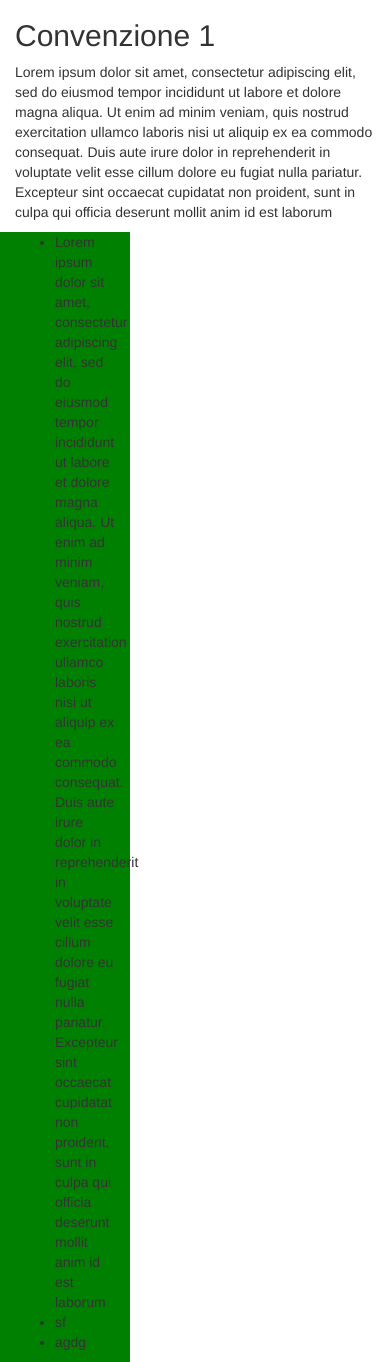
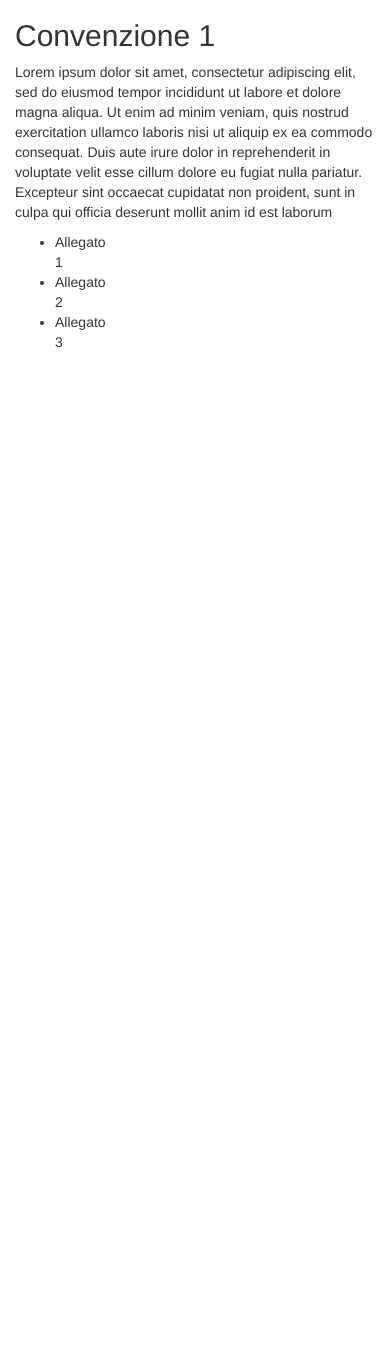
Before and after one commit to AliceZoemem/Betaconvenzioni, a PHP site: page /convenzione.php in a window 390 px wide. Shown: the part 163-1525 px from the top of the page. After the commit the page ends 844 px from the top, so only its background shows below. Run offline with PHP 8.4, Linux system fonts and the light colour scheme; some libraries are stand-ins or nearby versions.

Commit message:
Add files via upload

```diff
--- a/convenzione.php
+++ b/convenzione.php
@@ -15,10 +15,10 @@
 	<body>
 		<div class="container-fluid">
 			<div class="row">
-				<div class="col-sm-6">
+				<div class="col-sm-6" id="contenuto_img">
 					<img id="img_convenction" class="slider" src="/img/e.png"/>
 				</div>
-				<div class="col-sm-6">
+				<div class="col-sm-6" id="contenuto_testo">
 					<h2 id="title_convenction" >Convenzione 1</h2>
 					<div >
 						<p id="descrizione">Lorem ipsum dolor sit amet, consectetur adipiscing elit, sed do eiusmod tempor incididunt ut labore et dolore magna aliqua. Ut enim ad minim veniam, quis nostrud exercitation ullamco laboris nisi ut aliquip ex ea commodo consequat. Duis aute irure dolor in reprehenderit in voluptate velit esse cillum dolore eu fugiat nulla pariatur. Excepteur sint occaecat cupidatat non proident, sunt in culpa qui officia deserunt mollit anim id est laborum</p>
@@ -26,11 +26,11 @@
 				</div>
 			</div>
 			<div class="row">
-				<div class="col-4 col-md-auto" id="allegati">
+				<div class="col-4 col-md-auto" id="contenuto_allegati">
 					<ul>
-						<li>Lorem ipsum dolor sit amet, consectetur adipiscing elit, sed do eiusmod tempor incididunt ut labore et dolore magna aliqua. Ut enim ad minim veniam, quis nostrud exercitation ullamco laboris nisi ut aliquip ex ea commodo consequat. Duis aute irure dolor in reprehenderit in voluptate velit esse cillum dolore eu fugiat nulla pariatur. Excepteur sint occaecat cupidatat non proident, sunt in culpa qui officia deserunt mollit anim id est laborum</li>
-						<li>sf</li>
-						<li>agdg</li>
+						<li>Allegato 1</li>
+						<li>Allegato 2</li>
+						<li>Allegato 3</li>
 					</ul>
 				</div>
 			</div>
```
Also changed, not shown: stile.css (added, +23 -0 lines).
